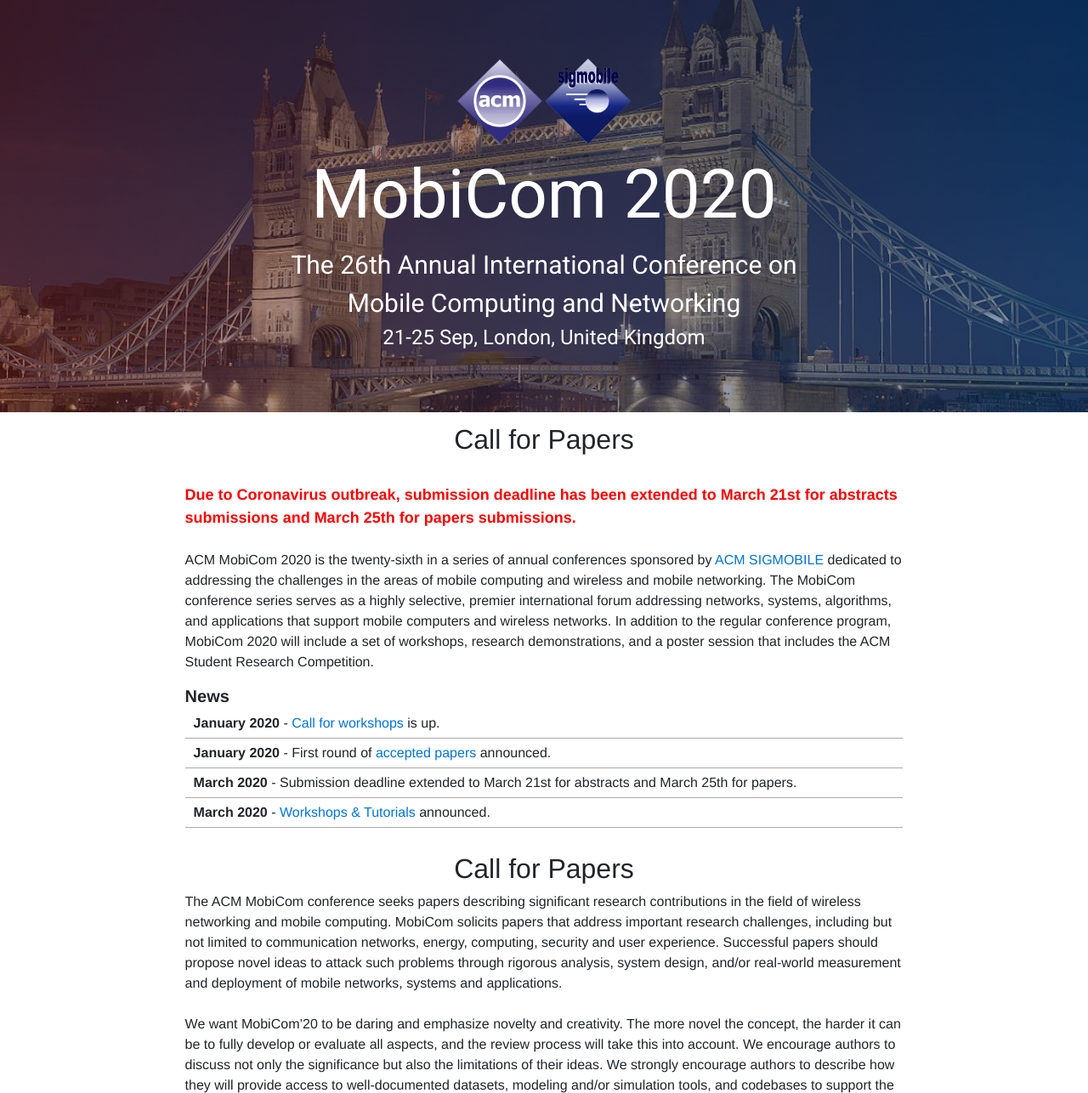
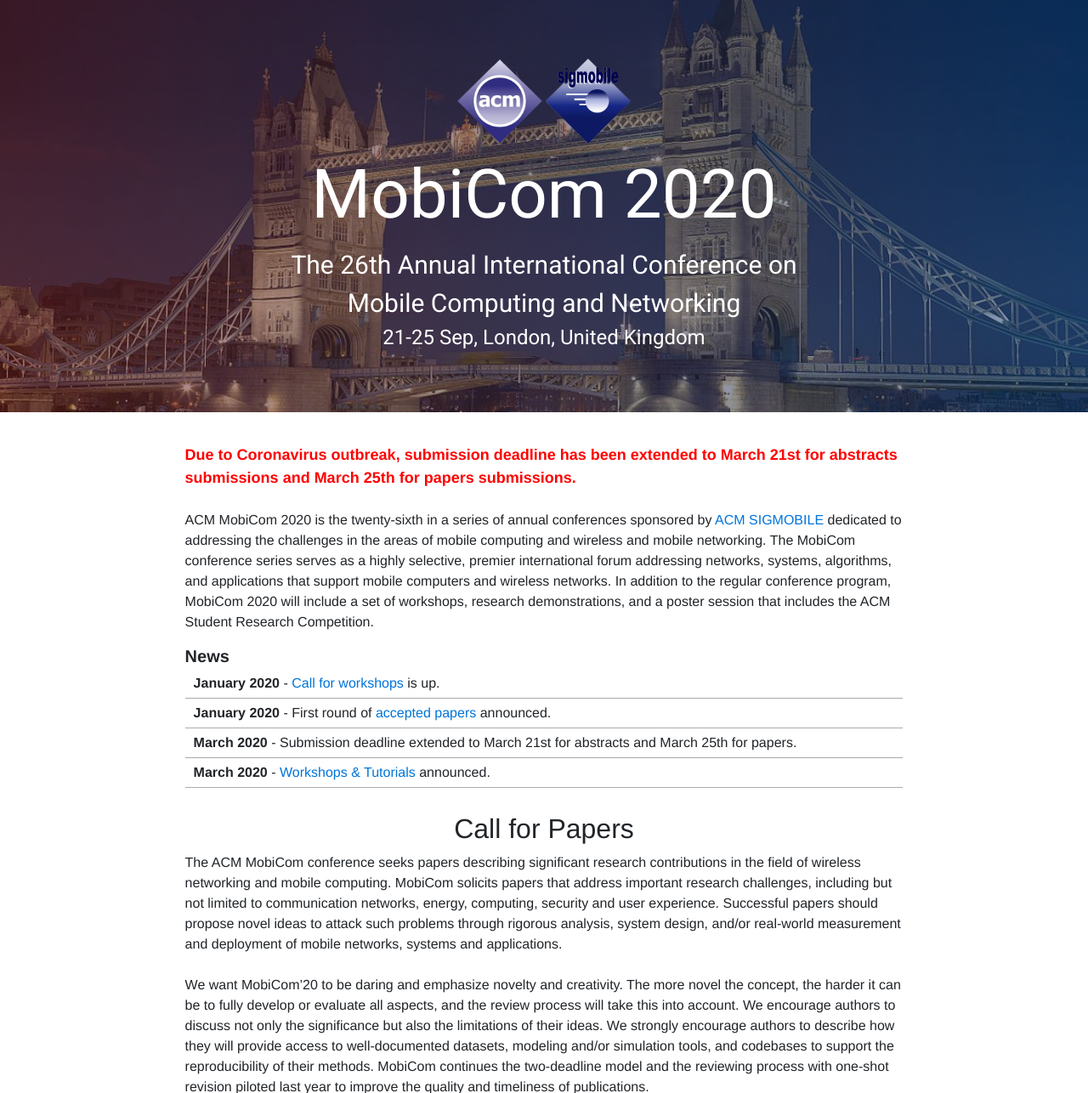
Before and after one commit to srene/mobicom2020-website, a PHP site: page / in a window 1280 px wide. Shown: the part 97-1383 px from the top of the page at 85% size. Run offline with PHP 8.4, Linux system fonts and the light colour scheme; some libraries are stand-ins or nearby versions.

Commit message:
call for paper title removed index page

```diff
--- a/index.php
+++ b/index.php
@@ -11,7 +11,7 @@
 
 <main>
 
-<h2 class="text-center">Call for Papers</h2>
+<!--<h2 class="text-center">Call for Papers</h2>-->
 </br>
 <style type="text/css">
  span.bold-red {
```
